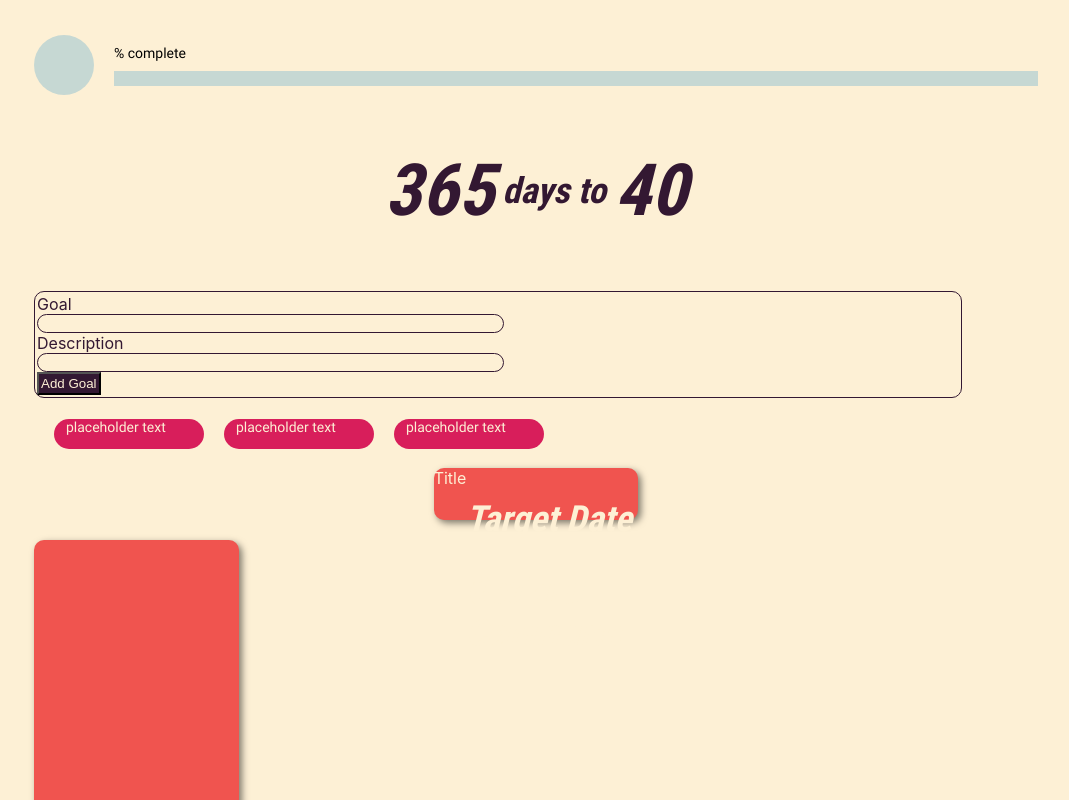
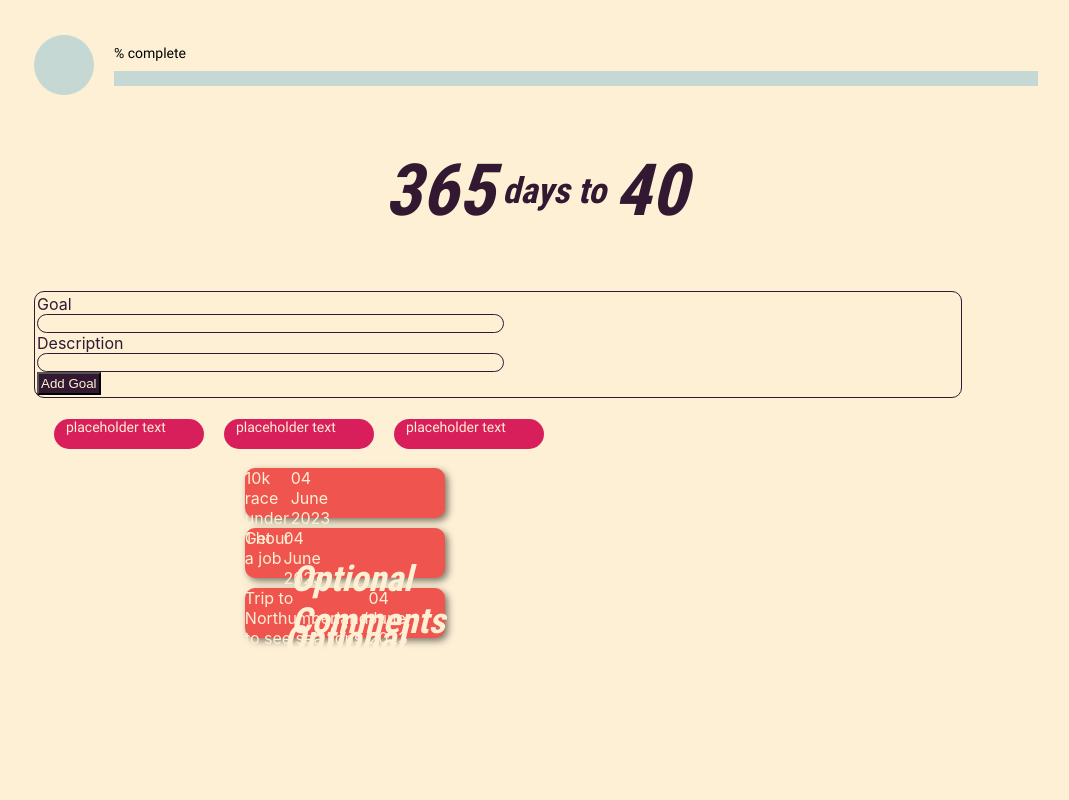
Before and after one commit to NicolaHearn/40x40Challenge, a React (Create React App) app: page / in a window 1280 px wide. Shown: the top 800 px of the page, without its empty margins (104-1173 px from the left). Built offline with nearby package versions, Linux system fonts and the light colour scheme.

Commit message:
Add dynamic data to goal items

```diff
--- a/src/App.js
+++ b/src/App.js
@@ -10,19 +10,33 @@ import GoalItem from './components/GoalItem'
 
 
 function App() {
+  const goals = [
+    {
+      id: 1,
+      title: "10k race under 1 hour",
+      deadline: new Date(2023, 5, 4)
+    },
+    {
+      id: 2,
+      title: "Get a job",
+      deadline: new Date(2023, 5, 4)
+    },
+    {
+      id: 3,
+      title: "Trip to Northumberland to see sea lions",
+      deadline: new Date(2023, 5, 4)
+    }
+  ]
+
   return (
     <div className="App">
-
               <TopBar />
               <CountdownText />
               <AddGoal />
               <FilterBar className="align-left"/>
-              <GoalItem />
-              <Dashboard />
-
-
+              <GoalList goals={goals}/>
     </div>
   );
-}
+};
 
 export default App;
--- a/src/components/GoalItem.js
+++ b/src/components/GoalItem.js
@@ -1,11 +1,19 @@
 import './GoalItem.css';
 
-function GoalItem() {
+function GoalItem(props) {
+    const month = props.deadline.toLocaleString('en-US', { month: 'long' });
+    const day = props.deadline.toLocaleString('en-US', { day: '2-digit' });
+    const year = props.deadline.getFullYear();
+
     return (
         <div className="goal-item">
-            <div>Title</div>
+            <div>{props.title}</div>
             <div>
-                <h2>Target Date</h2>
+                <div>
+                    <div>{day}</div>
+                    <div>{month}</div>
+                    <div>{year}</div>
+                </div>
                 <h2>Optional Comments</h2>
             </div>
         </div>
--- a/src/components/Goals/GoalList.js
+++ b/src/components/Goals/GoalList.js
@@ -1,15 +1,15 @@
 import React from 'react';
-import Card from '../UI/Card';
 import './GoalList.css';
+import GoalItem from '../GoalItem';
 
-const GoalList = props => {
+function GoalList(props) {
+
     return (
-        <Card className="goals">
-        <ul>
-            {props.goals.map(goal => <li>{goal.name} | {goal.description}</li>)}
-        </ul>
-        <p>test</p>
-        </Card>
+        <div>
+            <GoalItem title={props.goals[0].title} deadline={props.goals[0].deadline}/>
+            <GoalItem title={props.goals[1].title} deadline={props.goals[1].deadline}/>
+            <GoalItem title={props.goals[2].title} deadline={props.goals[2].deadline}/>
+        </div>
     )
 };
 
```
